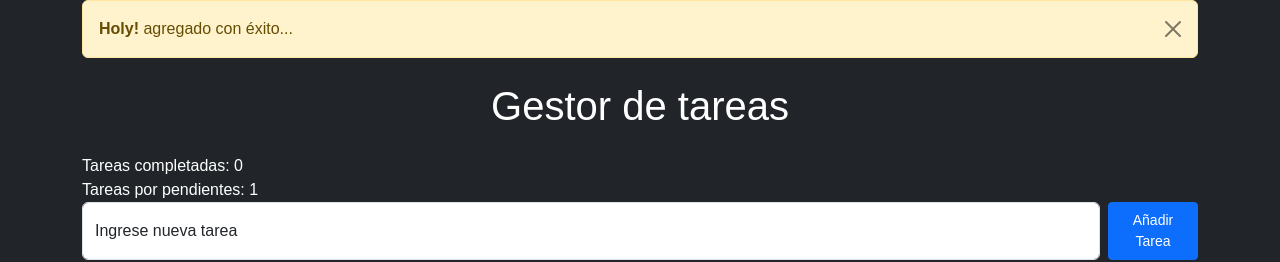
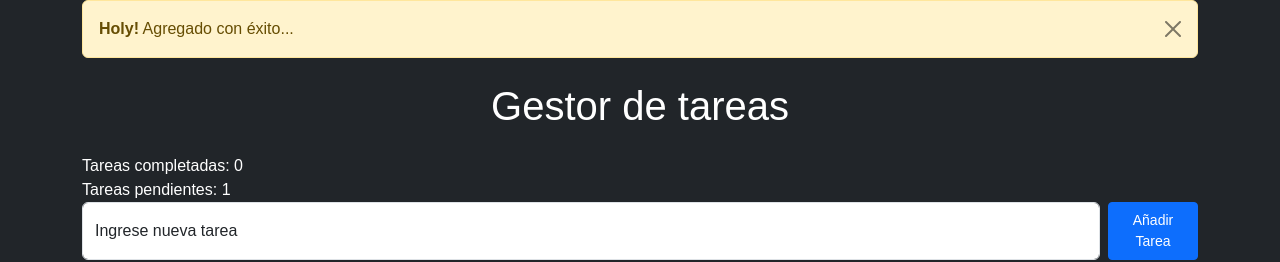
Before and after one commit to Emmanuel-Lima-dev/app-list-tasks, a React (Create React App) app: page / in a window 1280 px wide. Both pictures are taken after typing "Sample" into the empty fields and a click on the button "Añadir Tarea". Shown: the top 262 px of the page. Built offline with nearby package versions, Linux system fonts and the light colour scheme.

Commit message:
retoques

```diff
--- a/package.json
+++ b/package.json
@@ -11,7 +11,6 @@
     "react": "^18.2.0",
     "react-bootstrap": "^2.9.1",
     "react-dom": "^18.2.0",
-    "react-magic-motion": "^1.1.2",
     "react-scripts": "5.0.1",
     "web-vitals": "^2.1.4"
   },
--- a/src/components/AlertAction.jsx
+++ b/src/components/AlertAction.jsx
@@ -5,7 +5,7 @@ const AlertAction = ({handleViewAlert, handleStateAlert}) => {
     <div
       className="alert alert-warning alert-dismissible fade show my-0 animate__animated animate__fadeInDown"
       role="alert">
-      <strong>Holy!</strong> {handleViewAlert} con éxito...
+      <strong>Holy!</strong> <span className="text-capitalize">{handleViewAlert}</span> con éxito...
       <button
         type="button"
         className="btn-close"
--- a/src/components/ModalDelete.jsx
+++ b/src/components/ModalDelete.jsx
@@ -26,7 +26,7 @@ function ModalDelete({ deleteTask, taskId }) {
         <Modal.Header closeButton>
           <Modal.Title>Eliminar</Modal.Title>
         </Modal.Header>
-        <Modal.Body>Estas seguro que quieres eliminar esta tarea?</Modal.Body>
+        <Modal.Body>¿Estas seguro que quieres eliminar esta tarea?</Modal.Body>
         <Modal.Footer>
           <Button variant="secondary" onClick={handleClose}>
             Cancelar
--- a/src/components/Task.jsx
+++ b/src/components/Task.jsx
@@ -96,7 +96,7 @@ const Tasks = () => {
       <Title title="Gestor de tareas" />
 
       <span className="text-white">Tareas completadas: {tasks.filter((t)=>t.completed).length}</span><br/>
-      <span className="text-white">Tareas por pendientes: {tasks.filter((t)=>!t.completed).length}</span>
+      <span className="text-white">Tareas pendientes: {tasks.filter((t)=>!t.completed).length}</span>
 
       <TaskForm setNewTask={handleTaskAdd} />
 
```
Also changed, not shown: 1 other file (tests, documents, lock files or other folders).
